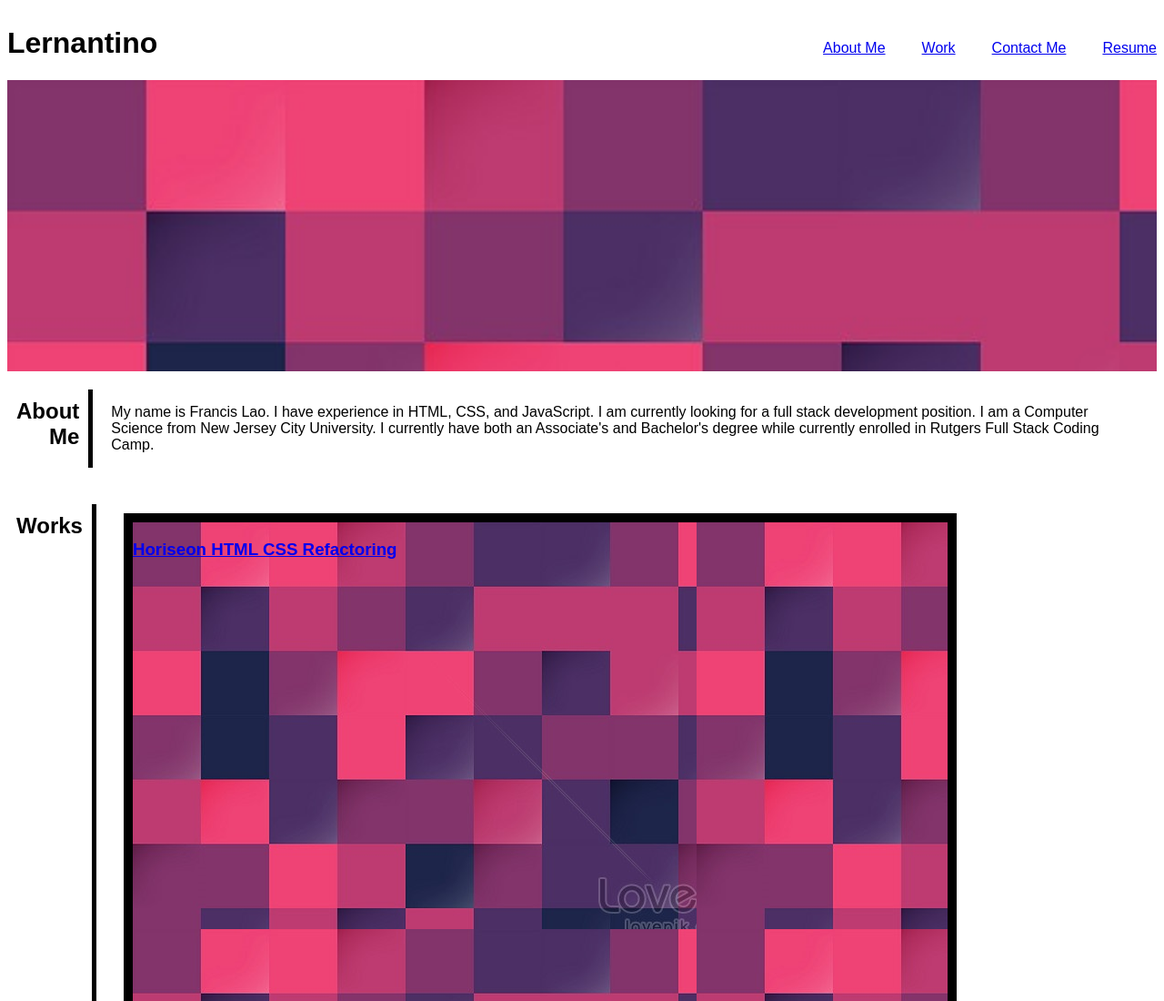
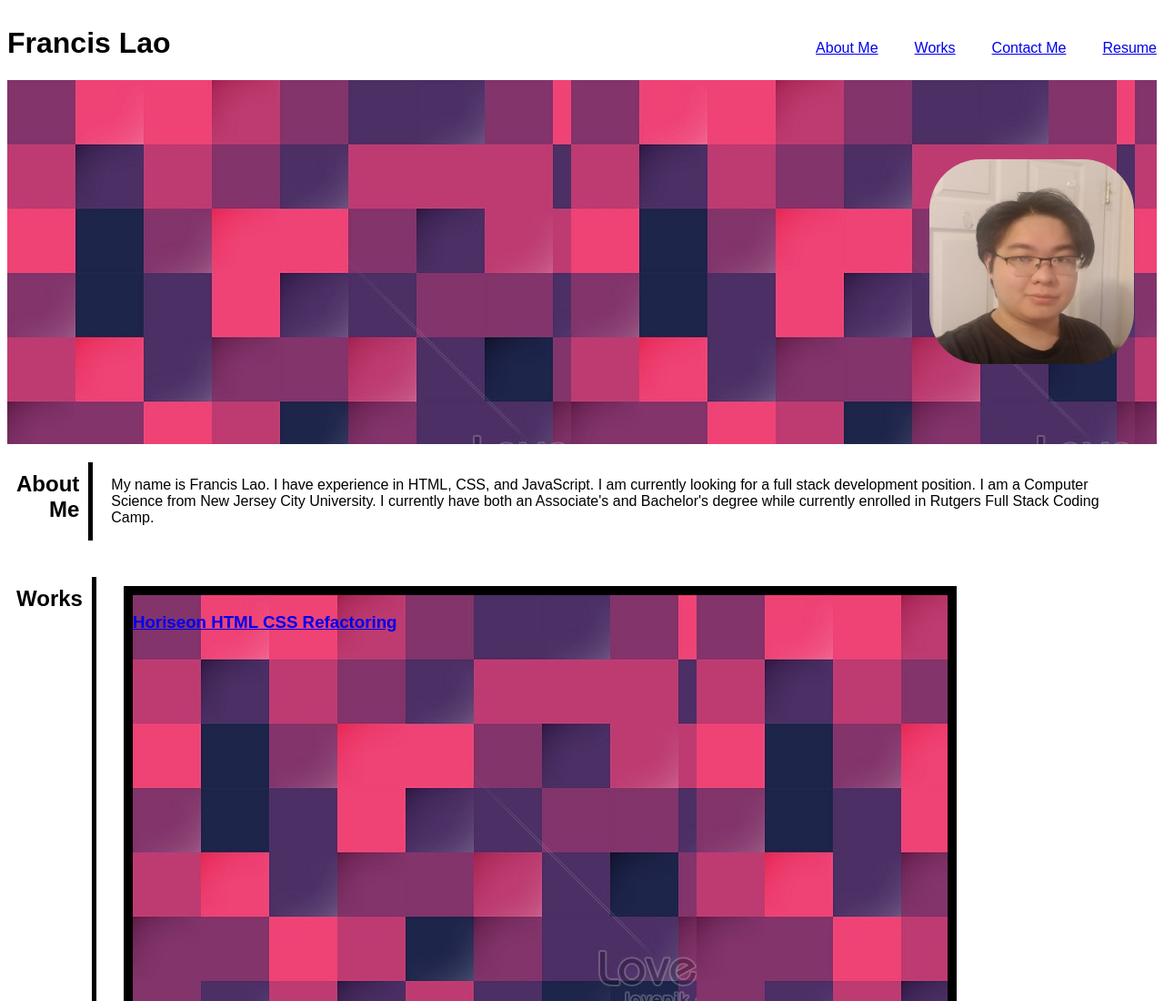
Before and after one commit to FrancisLao9/FrancisLaoPortfolio, a plain HTML site: page index.html in a window 1280 px wide. Shown: the top 1100 px of the page at 91% size. Drawn offline with Linux system fonts and the light colour scheme.

Commit message:
updated title and profile picture

```diff
--- a/assets/css/style.css
+++ b/assets/css/style.css
@@ -38,6 +38,28 @@ header nav {
     height: 40vh;
     background-image: url(../images/filler.jpg);
     background-size: cover;
+}
+
+/* Code towards profile and image*/
+
+#photo{
+    display: flex;
+    height: 400px;
+    width: 100%;
+    background-image: url("../images/filler.jpg");
+    justify-content: flex-end;
+    align-items: center;
+}
+
+#profile{
+    display: flex;
+    justify-content: flex-end;
+    align-items: flex-end;
+    border-radius: 25%;
+    height: 225px;
+    width: 225px;
+    border: 10px solid var(--gray);
+    margin-right: 25px;
 }
 
 /* Code refering to the left side respective description (About Me, Projects, etc.)*/
--- a/index.html
+++ b/index.html
@@ -11,20 +11,20 @@
 <body>
     <!--Header Section + Tabs-->
     <header>
-        <h1>Lernantino</h1>
+        <h1>Francis Lao</h1>
         <nav>
             <ul class="headtabs">
                 <ul><a href="#aboutme">About Me</a></ul>
-                <ul><a href="#works">Work</a></ul>
+                <ul><a href="#work">Works</a></ul>
                 <ul><a href="#contactme">Contact Me</a></ul>
                 <ul><a href="#">Resume</a></ul>
             </ul>
         </nav>
     </header>
     <!--Banner-like header-->
-    <div class="banner" alt="bannerSection">
-
-    </div>
+    <section id="photo">
+        <img src="./assets/images/Francis.jpg" id="profile">
+    </section>
     <!--About Me-->
     <main>
     <section>
```
Also changed, not shown: assets/images/Francis.jpg (added).
